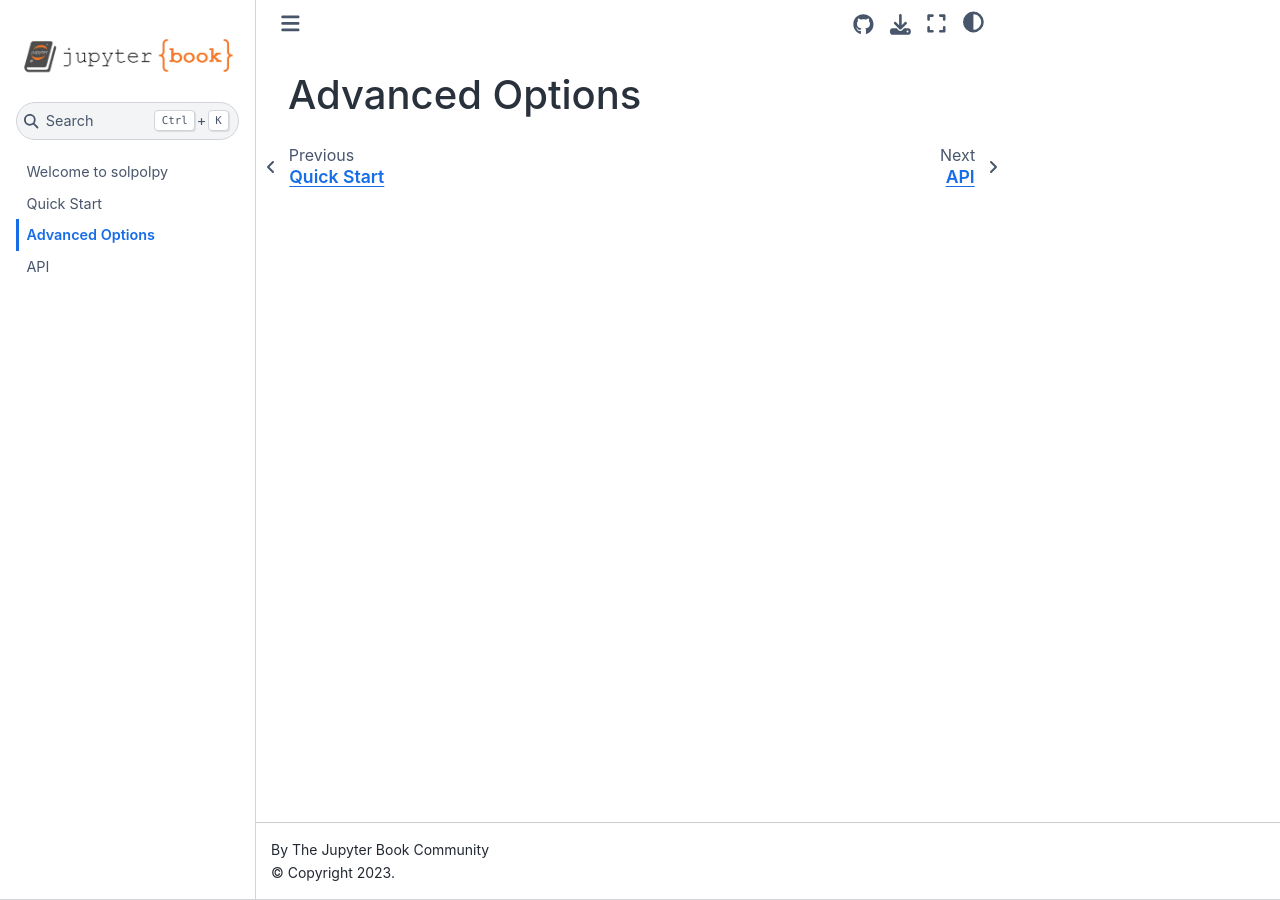
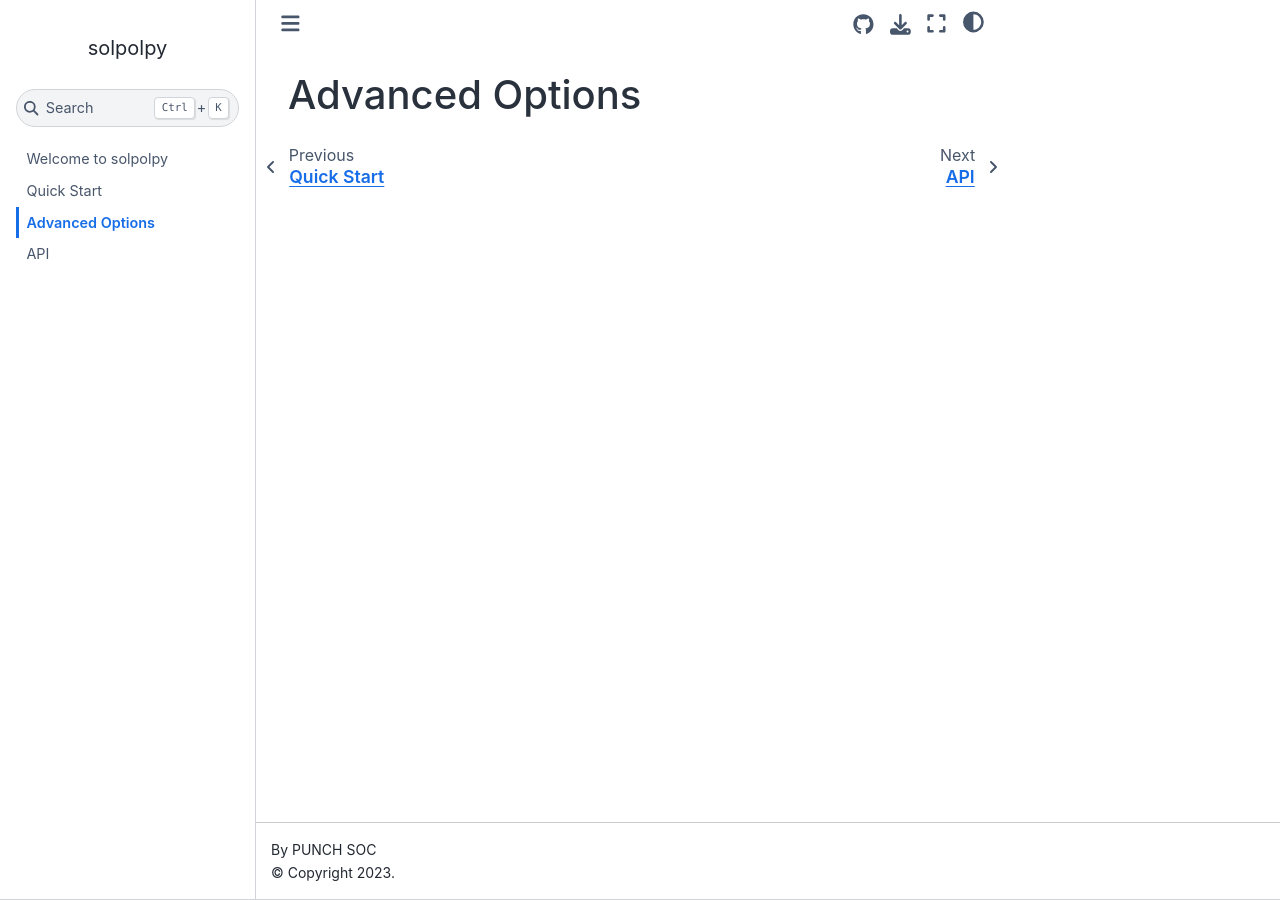
Before and after one commit to punch-mission/solpolpy, a Jupyter Book: the page built from docs/advanced_options.md, in a window 1280 px wide. Built offline with Jupyter Book 1.0.4 settings and Sphinx 7.4.7 and the Sphinx Book theme 1.1.4, drawn with Linux system fonts in a browser that asks for light colours.

Commit message:
updated config file

```diff
--- a/docs/_config.yml
+++ b/docs/_config.yml
@@ -1,9 +1,9 @@
 # Book settings
 # Learn more at https://jupyterbook.org/customize/config.html
 
-title: My sample book
-author: The Jupyter Book Community
-logo: logo.png
+title: solpolpy
+author: PUNCH SOC
+#logo: logo.png
 
 # Force re-execution of notebooks on each build.
 # See https://jupyterbook.org/content/execute.html
```
